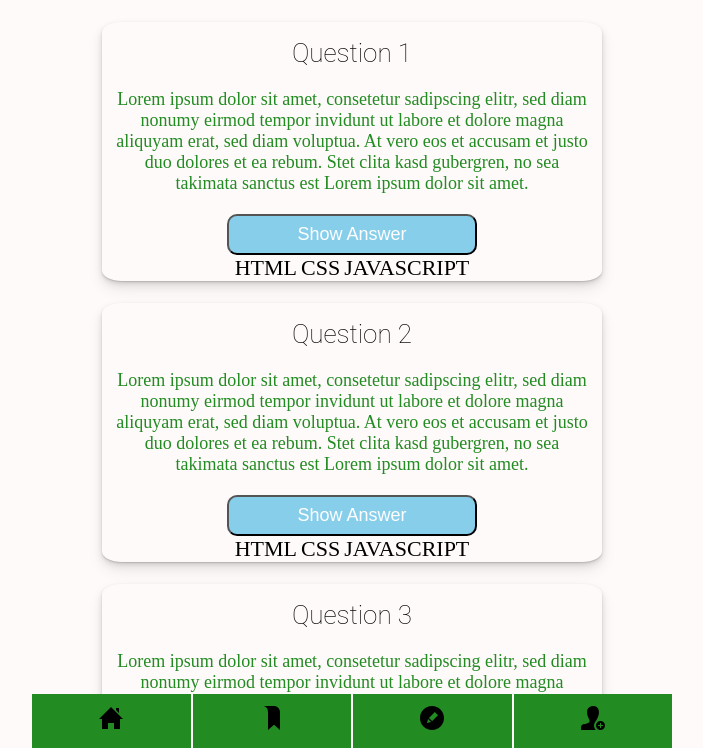
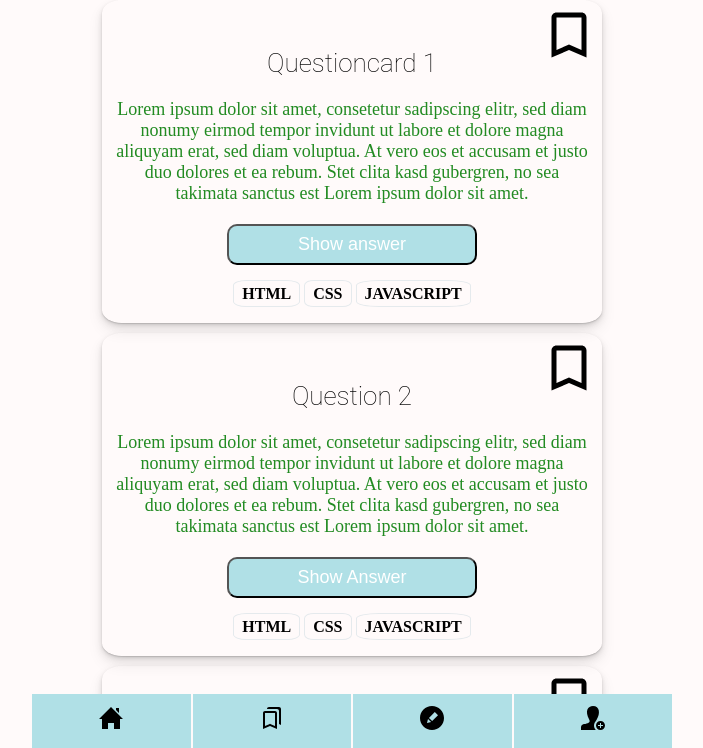
Before and after one commit to SeanPed/quiz-app, a plain HTML site: page index.html in a window 1280 px wide. Shown: the part 58-806 px from the top of the page, without its empty margins (288-991 px from the left). Drawn offline with Linux system fonts and the light colour scheme.

Commit message:
Adding Javascript to Cards Section

```diff
--- a/index.html
+++ b/index.html
@@ -10,66 +10,79 @@
     <link rel=“preconnect” href=“https://fonts.gstatic.com” crossorigin /> <link
     href=“https://fonts.googleapis.com/css2?family=Roboto&display=swap”
     rel=“stylesheet” />
+    <script> src="index.js"</script>
   </head>
 
   <body>
     <h1 class="top__style">Quiz-App</h1>
     <main class="cardarea">
 
-      <div class="card">
-        <h2>Question 1</h2>
+      <section data-js="card" class="card">
+        <label class="bookmark__card"><a  href=""><img src="images/Bookmark-not-marked.svg" alt=""></a></label>
+        <h2>Questioncard 1</h2>
         <p class="title">Lorem ipsum dolor sit amet, consetetur sadipscing elitr, sed diam nonumy eirmod tempor invidunt ut labore et dolore magna aliquyam erat, sed diam voluptua. At vero eos et accusam et justo duo dolores et ea rebum. Stet clita kasd gubergren, no sea takimata sanctus est Lorem ipsum dolor sit amet. </p>
-        <button class="button__card">Show Answer</button>
-        <a href="#">HTML</a>
-        <a href="#">CSS</i></a>
-        <a href="#">JAVASCRIPT</i></a>
-      </div>
+        <button class="button__card" data-js="toggle-answer">
+          <span data-js="show">Show</span>
+          <span  data-js="hide" class="hidden">Hide</span>
+          answer
+        </button>
+        <p data-js="answer" class="hidden">Because ipsum dolor sit.</p>
+        <span class="card__tag">HTML</span>
+        <span class="card__tag">CSS</span>
+        <span class="card__tag">JAVASCRIPT</span>
+        </section>
 
-      <div class="card">
+      <div class="card" data-js="card">
+        <label class="bookmark__card"><a  href=""><img src="images/Bookmark-not-marked.svg" alt=""></a></label>
         <h2>Question 2</h2>
         <p class="title">Lorem ipsum dolor sit amet, consetetur sadipscing elitr, sed diam nonumy eirmod tempor invidunt ut labore et dolore magna aliquyam erat, sed diam voluptua. At vero eos et accusam et justo duo dolores et ea rebum. Stet clita kasd gubergren, no sea takimata sanctus est Lorem ipsum dolor sit amet. </p>
         <button class="button__card">Show Answer</button>
-        <a href="#">HTML</a>
-        <a href="#">CSS</i></a>
-        <a href="#">JAVASCRIPT</i></a>
+        <p class="hidden">Lorem ipsum dolor sit amet, consetetur sadipscing elitr, sed diam nonumy eirmod tempor invidunt ut labore et dolore magna aliquyam erat, sed diam voluptua. At vero eos et accusam et justo duo dolores et ea rebum. Stet clita kasd gubergren, no sea takimata sanctus est Lorem ipsum dolor sit amet. </p>
+        <span class="card__tag">HTML</span>
+        <span class="card__tag">CSS</span>
+        <span class="card__tag">JAVASCRIPT</span>
       </div>
       <div class="card">
+        <label class="bookmark__card"><a  href=""><img src="images/Bookmark-not-marked.svg" alt=""></a></label>
         <h2>Question 3</h2>
         <p class="title">Lorem ipsum dolor sit amet, consetetur sadipscing elitr, sed diam nonumy eirmod tempor invidunt ut labore et dolore magna aliquyam erat, sed diam voluptua. At vero eos et accusam et justo duo dolores et ea rebum. Stet clita kasd gubergren, no sea takimata sanctus est Lorem ipsum dolor sit amet. </p>
         <button class="button__card">Show Answer</button>
-        <a href="#">HTML</a>
-        <a href="#">CSS</i></a>
-        <a href="#">JAVASCRIPT</i></a>
+        <span class="card__tag">HTML</span>
+        <span class="card__tag">CSS</span>
+        <span class="card__tag">JAVASCRIPT</span>
       </div>
       <div class="card">
+        <label class="bookmark__card"><a  href=""><img src="images/Bookmark-not-marked.svg" alt=""></a></label>
         <h2>Question 4</h2>
         <p class="title">Lorem ipsum dolor sit amet, consetetur sadipscing elitr, sed diam nonumy eirmod tempor invidunt ut labore et dolore magna aliquyam erat, sed diam voluptua. At vero eos et accusam et justo duo dolores et ea rebum. Stet clita kasd gubergren, no sea takimata sanctus est Lorem ipsum dolor sit amet. </p>
         <button class="button__card">Show Answer</button>
-        <a href="#">HTML</a>
-        <a href="#">CSS</i></a>
-        <a href="#">JAVASCRIPT</i></a>
+        <span class="card__tag">HTML</span>
+        <span class="card__tag">CSS</span>
+        <span class="card__tag">JAVASCRIPT</span>
       </div>
       <div class="card">
+        <label class="bookmark__card"><a  href=""><img src="images/Bookmark-not-marked.svg" alt=""></a></label>
         <h2>Question 5</h2>
         <p class="title">Lorem ipsum dolor sit amet, consetetur sadipscing elitr, sed diam nonumy eirmod tempor invidunt ut labore et dolore magna aliquyam erat, sed diam voluptua. At vero eos et accusam et justo duo dolores et ea rebum. Stet clita kasd gubergren, no sea takimata sanctus est Lorem ipsum dolor sit amet. </p>
         <button class="button__card">Show Answer</button>
-        <a href="#">HTML</a>
-        <a href="#">CSS</i></a>
-        <a href="#">JAVASCRIPT</i></a>
+        <span class="card__tag">HTML</span>
+        <span class="card__tag">CSS</span>
+        <span class="card__tag">JAVASCRIPT</span>
       </div>
       <div class="card">
+        <label class="bookmark__card"><a  href=""><img src="images/Bookmark-not-marked.svg" alt=""></a></label>
         <h2>Question 6</h2>
         <p class="title">Lorem ipsum dolor sit amet, consetetur sadipscing elitr, sed diam nonumy eirmod tempor invidunt ut labore et dolore magna aliquyam erat, sed diam voluptua. At vero eos et accusam et justo duo dolores et ea rebum. Stet clita kasd gubergren, no sea takimata sanctus est Lorem ipsum dolor sit amet. </p>
         <button class="button__card">Show Answer</button>
-        <a href="#">HTML</a>
-        <a href="#">CSS</i></a>
-        <a href="#">JAVASCRIPT</i></a>
+        <span class="card__tag">HTML</span>
+        <span class="card__tag">CSS</span>
+        <span class="card__tag">JAVASCRIPT</span>
       </div>
     </main>
     <nav class="nav">
       <ul role="list">
         <li><a class="nav__link" href=""><img src="images/Home.svg" alt="Homebutton"/></a></span>
-        <li><a class="nav__link" href="bookmarks.html"><img src="images/Bookmark.svg" alt="Bookmarks"/></a></li>
+        <li><a class="nav__link" href="bookmarks.html"><img src="images/bookmarks icon for navigation.svg" alt="Bookmarks"/></a></li>
         <li><a class="nav__link" href=""><img src="images/Create.svg" alt="Create"/></a></li>
         <li><a class="nav__link" href=""><img src="images/Profile.svg" alt="Profile"/></a></li>
       </ul>
--- a/styles/index.css
+++ b/styles/index.css
@@ -16,7 +16,7 @@ main {
 
 .top__style {
   font-family: "Roboto";
-  background-color: forestgreen;
+  background-color: powderblue;
   width: 100%;
   height: 100%;
   font-size: 2.2rem;
@@ -35,7 +35,7 @@ main {
   display: contents;
 }
 .nav__link {
-  background: forestgreen;
+  background: powderblue;
   text-align: center;
   padding: 12px 0;
   color: white;
@@ -52,27 +52,53 @@ main {
     0 4px 8px hsl(0deg 0% 0% / 0.075), 0 8px 16px hsl(0deg 0% 0% / 0.075);
   max-width: 500px;
   margin: auto;
+  padding: 10px 0 20px 0;
   text-align: center;
+  position: relative;
   border-radius: 4%;
+  margin-bottom: 10px;
+
 }
+.bookmark__card{
+  position: absolute;
+  top: 5px;
+  right: 3px;
+}
+
 .title {
   color: forestgreen;
   font-size: 18px;
   margin: 10px;
   margin-bottom: 20px;
 }
+.hidden {
+  display: none;
+}
 .button__card {
   display: block;
   padding: 8px;
   color: white;
-  background-color: skyblue;
+  background-color: powderblue;
   text-align: center;
   cursor: auto;
   width: 50%;
   font-size: 18px;
   margin: 0 auto;
+  margin-bottom: 20px;
   border-radius: 10px;
 }
+
+.card__tag{
+    padding: 4px 8px;
+    border: 1px solid #e5eaed;
+    border-radius: 20%;
+    margin-top: 5px;
+    font-size: 16px;
+    font-weight: 600;
+    /**color:green;**/
+
+}
+
 h2 {
   padding-top: 1rem;
   font-size: 26px;
```
Also changed, not shown: index.js (added, +24 -0 lines), images/Bookmark-not-marked.svg (added), images/bookmark-marked.svg (added), images/bookmarks icon for navigation.svg (added).
